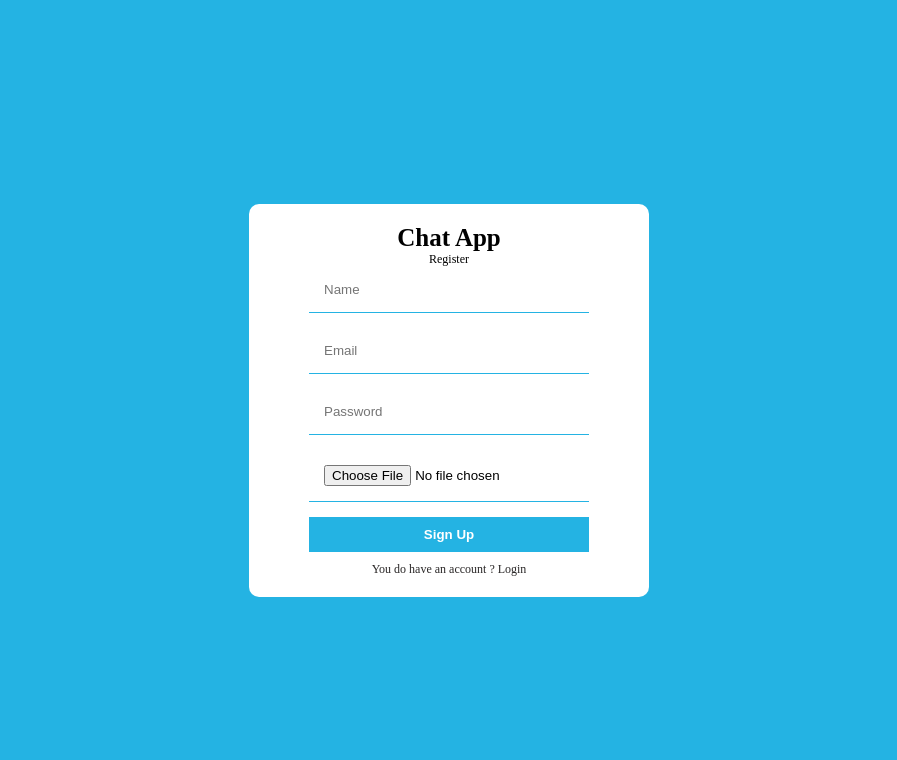
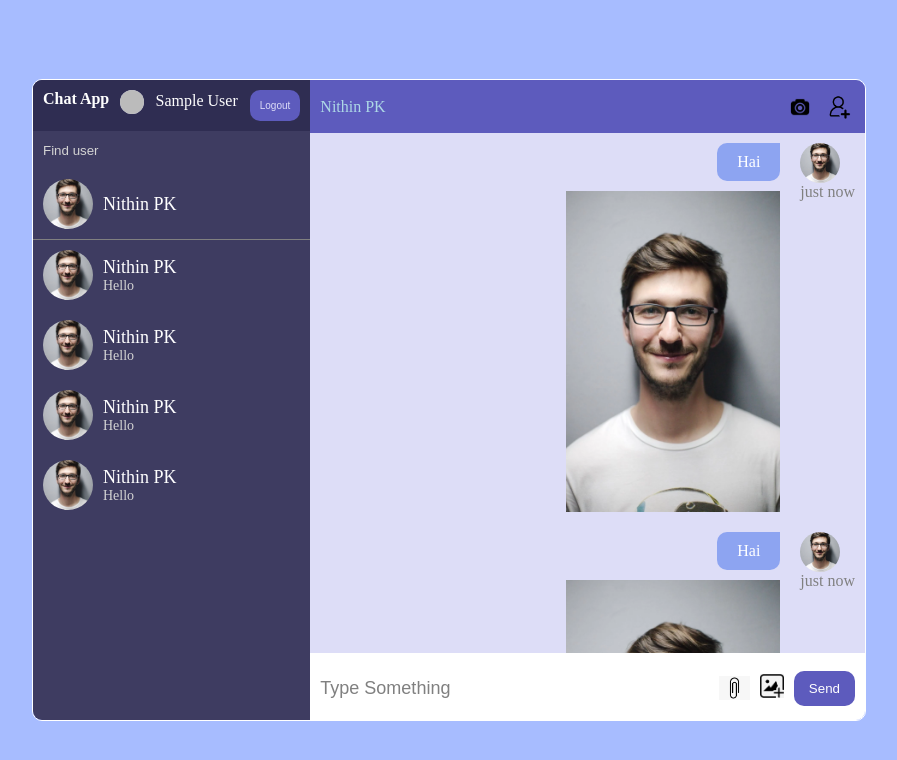
Before and after one commit to nithinpk01/chatApp, a React (Create React App) app: page / in a window 1280 px wide. Shown: the top 760 px of the page, without its empty margins (191-1088 px from the left). Built offline with nearby package versions, Linux system fonts and the light colour scheme; no server answers; sample sign-in values are in the browser's storage.

Commit message:
authentication

```diff
--- a/package.json
+++ b/package.json
@@ -9,6 +9,7 @@
     "firebase": "^9.13.0",
     "react": "^18.2.0",
     "react-dom": "^18.2.0",
+    "react-router-dom": "^6.4.2",
     "react-scripts": "5.0.1",
     "sass": "^1.55.0",
     "web-vitals": "^2.1.4"
--- a/src/components/App.js
+++ b/src/components/App.js
@@ -2,13 +2,39 @@ import './App.css';
 import { Home } from './Home';
 import { Login } from './Login';
 import { Register } from './Register';
+import {
+  BrowserRouter as Router,
+  Switch,
+  Routes,
+  Route,
+  Link,
+  Navigate
+} from "react-router-dom";
+import { useContext } from 'react';
+import { AuthContext } from '../context/AuthContext';
 
 function App() {
+  const { currentUser } = useContext(AuthContext)
+  const ProtectedRoute = ({ children }) => {
+    if (!currentUser) {
+      return <Navigate to="/login" />
+    } else {
+      return children;
+    }
+  }
   return (
     <div>
-      <Register />
-      {/* <Login/> */}
-      {/* <Home /> */}
+      <Router>
+        <Routes>
+          <Route index element={
+            <ProtectedRoute>
+              <Home />
+            </ProtectedRoute>
+          }></Route>
+          <Route path='login' element={<Login />}></Route>
+          <Route path='signup' element={<Register />}></Route>
+        </Routes>
+      </Router>
     </div>
   );
 }
--- a/src/components/Login.jsx
+++ b/src/components/Login.jsx
@@ -1,18 +1,36 @@
-import React from 'react'
+import React, { useState } from 'react'
 import '../components/Style.scss';
+import { auth } from '../config/firebase';
+import { signInWithEmailAndPassword } from 'firebase/auth';
+import { useNavigate, Link } from 'react-router-dom';
+export const Login = () => {
+    const [err, setErr] = useState(false);
+    const navigate = useNavigate();
 
-export const Login = () => {
+    const signIn = async (e) => {
+        e.preventDefault();
+        const email = e.target[0].value;
+        const password = e.target[1].value;
+        try {
+            await signInWithEmailAndPassword(auth, email, password)
+            navigate("/")
+        } catch (e) {
+            setErr(true);
+        }
+    }
+
     return (
         <div className='form-container'>
             <div className='formWrapper'>
                 <span className='logo'>Chat App</span>
                 <span className='title'>Login</span>
-                <form>
-                    <input type="text" name="email" id="" placeholder='Email'/>
-                    <input type="password" name="password" id="" placeholder='Password'/>
+                <form onSubmit={signIn}>
+                    <input type="text" name="email" id="" placeholder='Email' />
+                    <input type="password" name="password" id="" placeholder='Password' />
                     <button>Login</button>
+                    {err && <span className='err'>Something went wrong</span>}
                 </form>
-                <p>You don't have an account ? Register</p>
+                <p>You don't have an account ? <Link to="/signup">Register </Link></p>
             </div>
 
         </div>
--- a/src/components/Navbar.jsx
+++ b/src/components/Navbar.jsx
@@ -1,13 +1,20 @@
-import React from 'react'
+import React, { useContext } from 'react'
 import profile from '../images/profile.png'
+import { signOut } from 'firebase/auth';
+import { auth } from '../config/firebase';
+import { AuthContext } from '../context/AuthContext';
 export const Navbar = () => {
+
+    // const currentUser = useContext(AuthContext)
+    // console.log(currentUser.currentUser.displayName)
+    const currentUser = useContext(AuthContext).currentUser
     return (
         <div className='navbar'>
             <span className="logo">Chat App</span>
             <div className="user">
-                <img src={profile} alt="" />
-                <span>Nithin PK</span>
-                <button>Logout</button>
+                <img src={currentUser.photoURL} alt="" />
+                <span>{currentUser.displayName}</span>
+                <button onClick={()=>signOut(auth)}>Logout</button>
             </div>
         </div>
     )
--- a/src/components/Register.jsx
+++ b/src/components/Register.jsx
@@ -4,9 +4,11 @@ import { createUserWithEmailAndPassword, updateProfile } from "firebase/auth";
 import { auth, storage, db } from "../config/firebase";
 import { ref, uploadBytesResumable, getDownloadURL } from "firebase/storage";
 import { doc, setDoc } from 'firebase/firestore';
+import { useNavigate,Link } from 'react-router-dom';
 
 export const Register = () => {
     const [err, setErr] = useState(false);
+    const navigate = useNavigate();
 
     const registerUser = async (e) => {
         e.preventDefault();
@@ -36,6 +38,8 @@ export const Register = () => {
                             email,
                             photoURL: downloadURL
                         });
+                        await setDoc(doc(db, "userChats", res.user.uid), {})
+                        navigate("/");
                     });
                 }
             );
@@ -59,7 +63,7 @@ export const Register = () => {
                     <button>Sign Up</button>
                     {err && <span className='err'>Something went wrong</span>}
                 </form>
-                <p>You do have an account ? Login</p>
+                <p>You do have an account ? <Link to="/login">Login</Link></p>
             </div>
 
         </div>
--- a/src/components/Style.scss
+++ b/src/components/Style.scss
@@ -4,7 +4,7 @@
 }
 
 .form-container {
-  background-color: rgb(36, 179, 227);
+  background-color: #5d5bBd;
   height: 100vh;
   display: flex;
   align-items: center;
@@ -24,7 +24,8 @@
     }
 
     .title {
-      font-size: 12px;
+      font-size: 20px;
+      margin-bottom: 10px;
     }
 
     form {
@@ -36,11 +37,11 @@
         padding: 15px;
         border: none;
         width: 250px;
-        border-bottom: 1px solid rgb(36, 179, 227);
+        border-bottom: 1px solid #5d5bBd;
       }
 
       button {
-        background-color: rgb(36, 179, 227);
+        background-color: #5d5bBd;
         color: white;
         padding: 10px;
         font-weight: bold;
--- /dev/null
+++ b/src/context/AuthContext.js
@@ -0,0 +1,25 @@
+import { createContext, useEffect, useState } from 'react';
+import { auth } from '../config/firebase';
+import { onAuthStateChanged } from 'firebase/auth';
+
+export const AuthContext = createContext();
+
+export const AuthContextProvider = ({ children }) => {
+    const [currentUser, setCurrentUser] = useState({});
+
+    useEffect(() => {
+        const unsub = onAuthStateChanged(auth, (user) => {
+            setCurrentUser(user)
+            console.log(currentUser)
+        });
+        return()=>{
+            unsub();
+        }
+    }, []);
+    return(
+
+    <AuthContext.Provider value={{ currentUser }}>
+        {children}
+    </AuthContext.Provider>
+    )
+};
--- a/src/index.js
+++ b/src/index.js
@@ -1,10 +1,13 @@
 import React from 'react';
 import ReactDOM from 'react-dom/client';
 import App from './components/App';
+import { AuthContextProvider } from './context/AuthContext';
 
 const root = ReactDOM.createRoot(document.getElementById('root'));
 root.render(
-  <React.StrictMode>
-    <App />
-  </React.StrictMode>
+  <AuthContextProvider>
+    <React.StrictMode>
+      <App />
+    </React.StrictMode>
+  </AuthContextProvider>
 );
```
Also changed, not shown: 1 other file (tests, documents, lock files or other folders).
